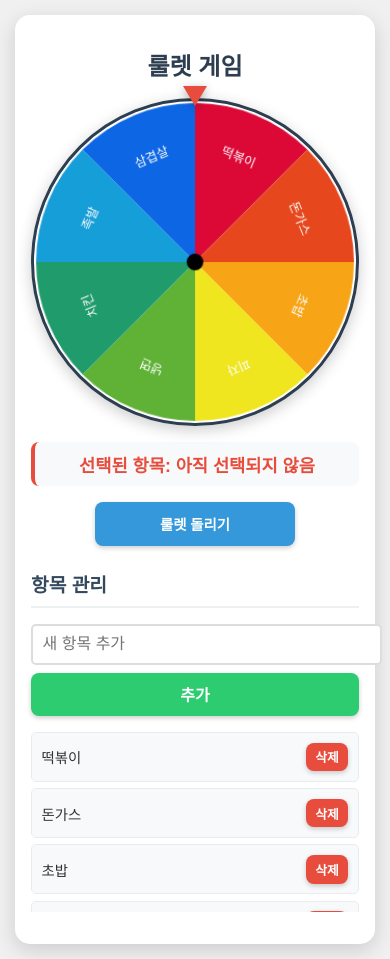
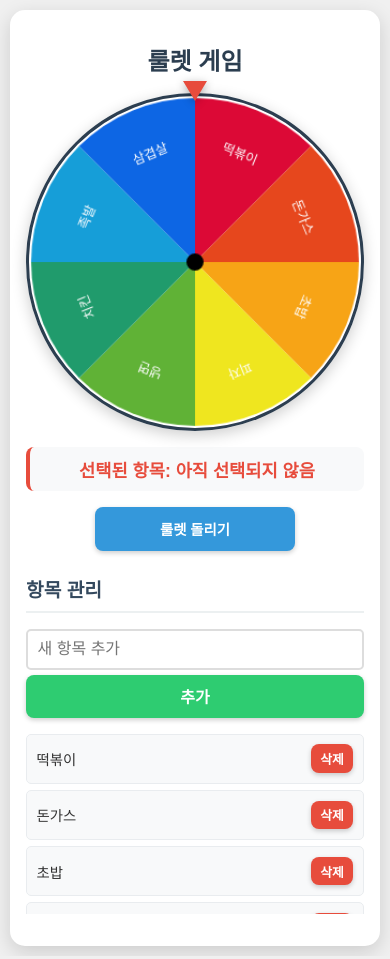
Before and after one commit to Kino21/vercel_demo, a Next.js app: page / in a window 390 px wide. Built offline with nearby package versions, Linux system fonts and the light colour scheme.

Commit message:
'새 항목 추가' 텍스트필드 폭 수정

```diff
--- a/app/globals.css
+++ b/app/globals.css
@@ -19,6 +19,7 @@ body {
   max-width: 500px;
   text-align: center;
   margin: 10px auto;
+  box-sizing: border-box;
 }
 
 h1 {
@@ -120,16 +121,20 @@ button:disabled {
   gap: 0.5rem;
   margin-bottom: 1rem;
   flex-wrap: wrap;
+  width: 100%;
+  box-sizing: border-box;
 }
 
 input[type="text"] {
   flex: 1;
-  min-width: 150px;
+  min-width: 0;
+  max-width: 100%;
   padding: 0.6rem;
   border: 2px solid #ddd;
   border-radius: 5px;
   font-size: 1rem;
   transition: border-color 0.3s ease;
+  box-sizing: border-box;
 }
 
 input[type="text"]:focus {
@@ -189,9 +194,14 @@ li button:hover {
 
 /* 모바일 최적화 */
 @media (max-width: 480px) {
+  body {
+    padding: 5px;
+  }
+
   .container {
     padding: 1rem;
     margin: 5px;
+    width: calc(100% - 10px);
   }
 
   h1 {
@@ -215,13 +225,17 @@ li button:hover {
 
   .add-item {
     flex-direction: column;
+    gap: 0.3rem;
   }
 
   .add-item button {
     width: 100%;
+    max-width: 100%;
   }
 
   input[type="text"] {
-    min-width: 100%;
+    width: 100%;
+    min-width: 0;
+    max-width: 100%;
   }
 }
```
